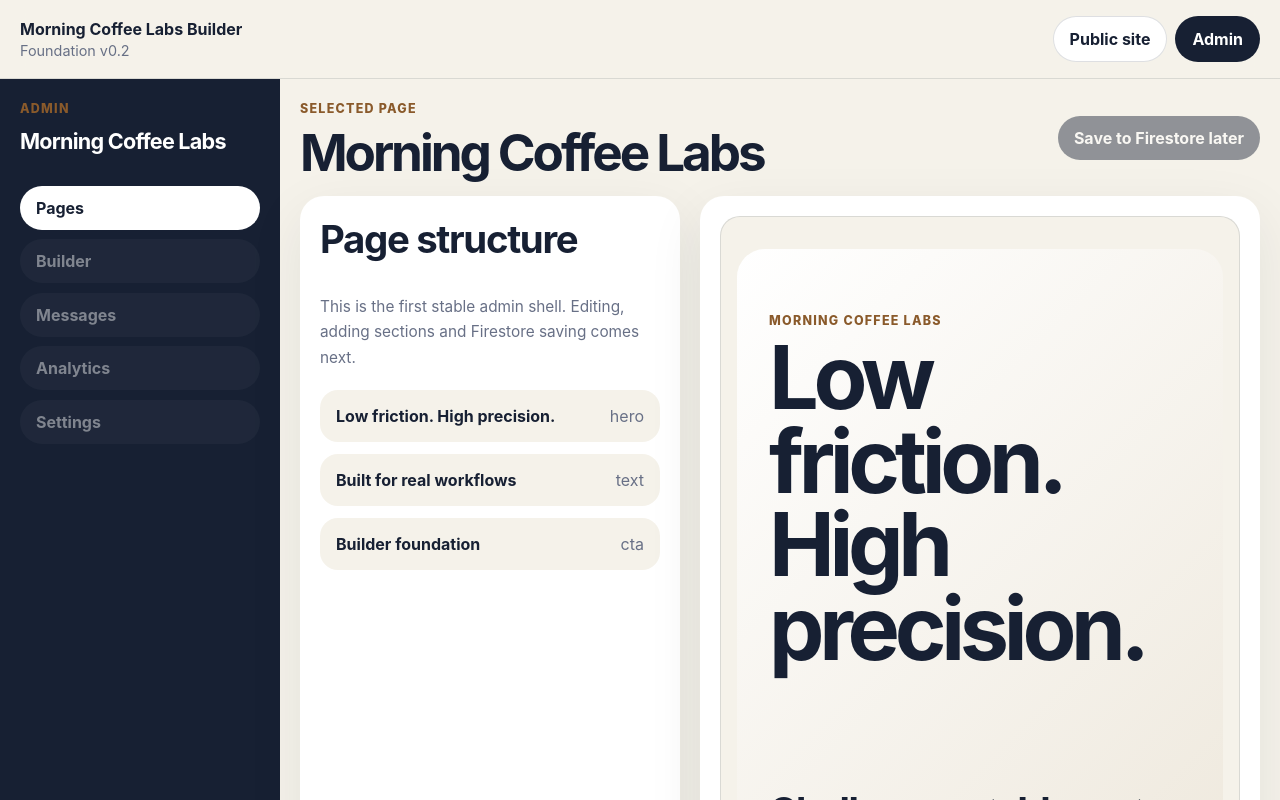
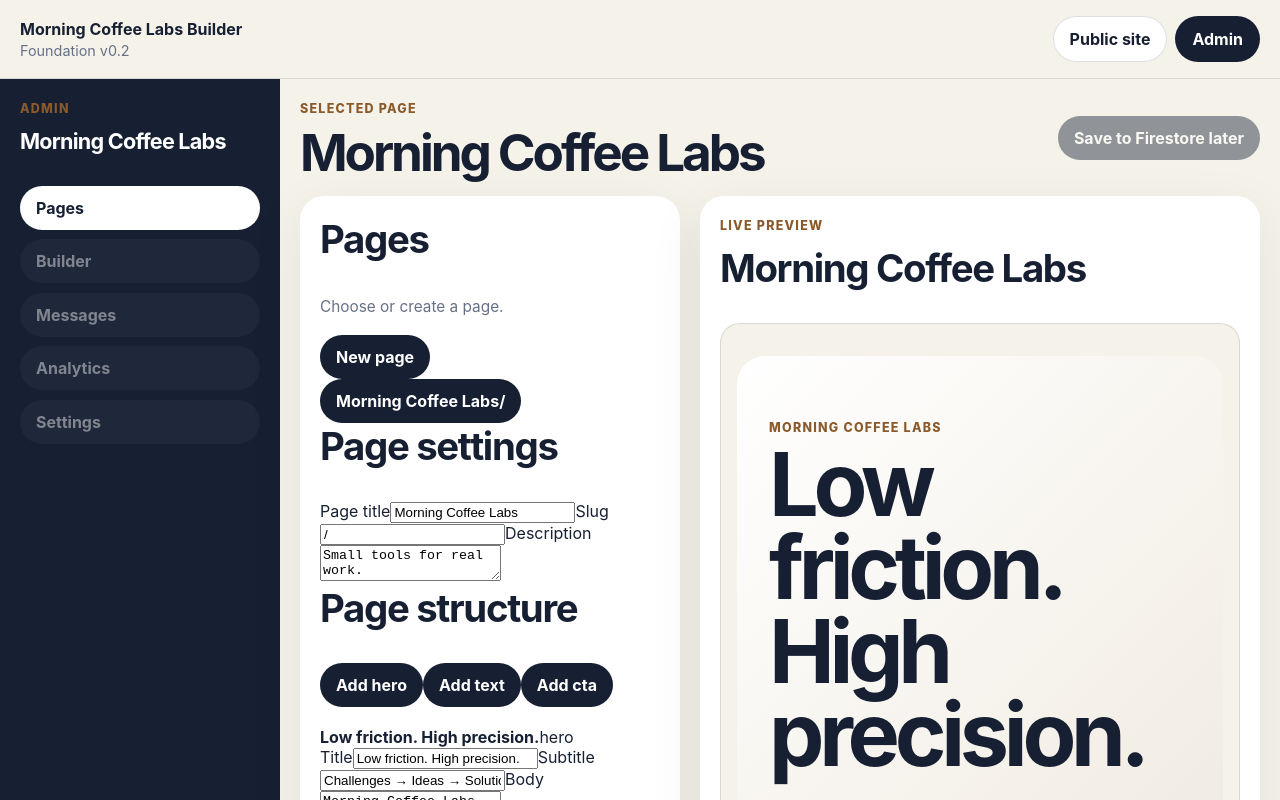
Before and after one commit to Tony-MCL/mcl-builder, a React (Vite) app: page / in a window 1280 px wide. Both pictures are taken after a click on the button "Admin". Shown: the top 800 px of the page. Built offline with nearby package versions, Linux system fonts and the light colour scheme.

Commit message:
Update AdminShell.tsx

```diff
--- a/src/admin/AdminShell.tsx
+++ b/src/admin/AdminShell.tsx
@@ -1,12 +1,29 @@
-import type { SiteData, SitePage } from "../types/site";
+import type { SiteData, SitePage, SiteSection, SiteSectionType } from "../types/site";
 import { PublicSite } from "../public-site/PublicSite";
 
 type AdminShellProps = {
   site: SiteData;
   selectedPage: SitePage;
+  selectedPageId: string;
+  onSelectPage: (pageId: string) => void;
+  onCreatePage: () => void;
+  onUpdatePage: (page: SitePage) => void;
+  onAddSection: (type: SiteSectionType) => void;
+  onUpdateSection: (section: SiteSection) => void;
 };
 
-export function AdminShell({ site, selectedPage }: AdminShellProps) {
+const sectionTypes: SiteSectionType[] = ["hero", "text", "cta"];
+
+export function AdminShell({
+  site,
+  selectedPage,
+  selectedPageId,
+  onSelectPage,
+  onCreatePage,
+  onUpdatePage,
+  onAddSection,
+  onUpdateSection,
+}: AdminShellProps) {
   return (
     <div className="admin-shell">
       <aside className="admin-sidebar">
@@ -30,28 +47,108 @@ export function AdminShell({ site, selectedPage }: AdminShellProps) {
             <p className="admin-label">Selected page</p>
             <h1>{selectedPage.title}</h1>
           </div>
+
           <button disabled>Save to Firestore later</button>
         </header>
 
         <div className="admin-grid">
           <section className="admin-panel">
-            <h2>Page structure</h2>
-            <p className="muted">
-              This is the first stable admin shell. Editing, adding sections and
-              Firestore saving comes next.
-            </p>
+            <div className="admin-panel-header">
+              <div>
+                <h2>Pages</h2>
+                <p className="muted">Choose or create a page.</p>
+              </div>
 
-            <div className="section-list">
-              {selectedPage.sections.map((section) => (
-                <div className="section-list-item" key={section.id}>
-                  <strong>{section.title}</strong>
-                  <span>{section.type}</span>
-                </div>
+              <button onClick={onCreatePage}>New page</button>
+            </div>
+
+            <div className="page-list">
+              {site.pages.map((page) => (
+                <button
+                  key={page.id}
+                  className={page.id === selectedPageId ? "page-item active" : "page-item"}
+                  onClick={() => onSelectPage(page.id)}
+                >
+                  <strong>{page.title}</strong>
+                  <span>{page.slug}</span>
+                </button>
               ))}
+            </div>
+
+            <div className="editor-group">
+              <h2>Page settings</h2>
+
+              <label>
+                Page title
+                <input
+                  value={selectedPage.title}
+                  onChange={(event) =>
+                    onUpdatePage({
+                      ...selectedPage,
+                      title: event.target.value,
+                    })
+                  }
+                />
+              </label>
+
+              <label>
+                Slug
+                <input
+                  value={selectedPage.slug}
+                  onChange={(event) =>
+                    onUpdatePage({
+                      ...selectedPage,
+                      slug: event.target.value,
+                    })
+                  }
+                />
+              </label>
+
+              <label>
+                Description
+                <textarea
+                  value={selectedPage.description}
+                  onChange={(event) =>
+                    onUpdatePage({
+                      ...selectedPage,
+                      description: event.target.value,
+                    })
+                  }
+                />
+              </label>
+            </div>
+
+            <div className="editor-group">
+              <h2>Page structure</h2>
+
+              <div className="add-section-row">
+                {sectionTypes.map((type) => (
+                  <button key={type} onClick={() => onAddSection(type)}>
+                    Add {type}
+                  </button>
+                ))}
+              </div>
+
+              <div className="section-list">
+                {selectedPage.sections.map((section) => (
+                  <SectionEditor
+                    key={section.id}
+                    section={section}
+                    onUpdateSection={onUpdateSection}
+                  />
+                ))}
+              </div>
             </div>
           </section>
 
           <section className="preview-panel">
+            <div className="preview-toolbar">
+              <div>
+                <p className="admin-label">Live preview</p>
+                <h2>{selectedPage.title}</h2>
+              </div>
+            </div>
+
             <div className="preview-frame">
               <PublicSite page={selectedPage} />
             </div>
@@ -61,3 +158,76 @@ export function AdminShell({ site, selectedPage }: AdminShellProps) {
     </div>
   );
 }
+
+function SectionEditor({
+  section,
+  onUpdateSection,
+}: {
+  section: SiteSection;
+  onUpdateSection: (section: SiteSection) => void;
+}) {
+  return (
+    <div className="section-editor">
+      <div className="section-editor-header">
+        <strong>{section.title || "Untitled section"}</strong>
+        <span>{section.type}</span>
+      </div>
+
+      <label>
+        Title
+        <input
+          value={section.title}
+          onChange={(event) =>
+            onUpdateSection({
+              ...section,
+              title: event.target.value,
+            })
+          }
+        />
+      </label>
+
+      {(section.type === "hero" || section.subtitle !== undefined) && (
+        <label>
+          Subtitle
+          <input
+            value={section.subtitle ?? ""}
+            onChange={(event) =>
+              onUpdateSection({
+                ...section,
+                subtitle: event.target.value,
+              })
+            }
+          />
+        </label>
+      )}
+
+      <label>
+        Body
+        <textarea
+          value={section.body ?? ""}
+          onChange={(event) =>
+            onUpdateSection({
+              ...section,
+              body: event.target.value,
+            })
+          }
+        />
+      </label>
+
+      {(section.type === "hero" || section.type === "cta") && (
+        <label>
+          Button label
+          <input
+            value={section.buttonLabel ?? ""}
+            onChange={(event) =>
+              onUpdateSection({
+                ...section,
+                buttonLabel: event.target.value,
+              })
+            }
+          />
+        </label>
+      )}
+    </div>
+  );
+}
```
